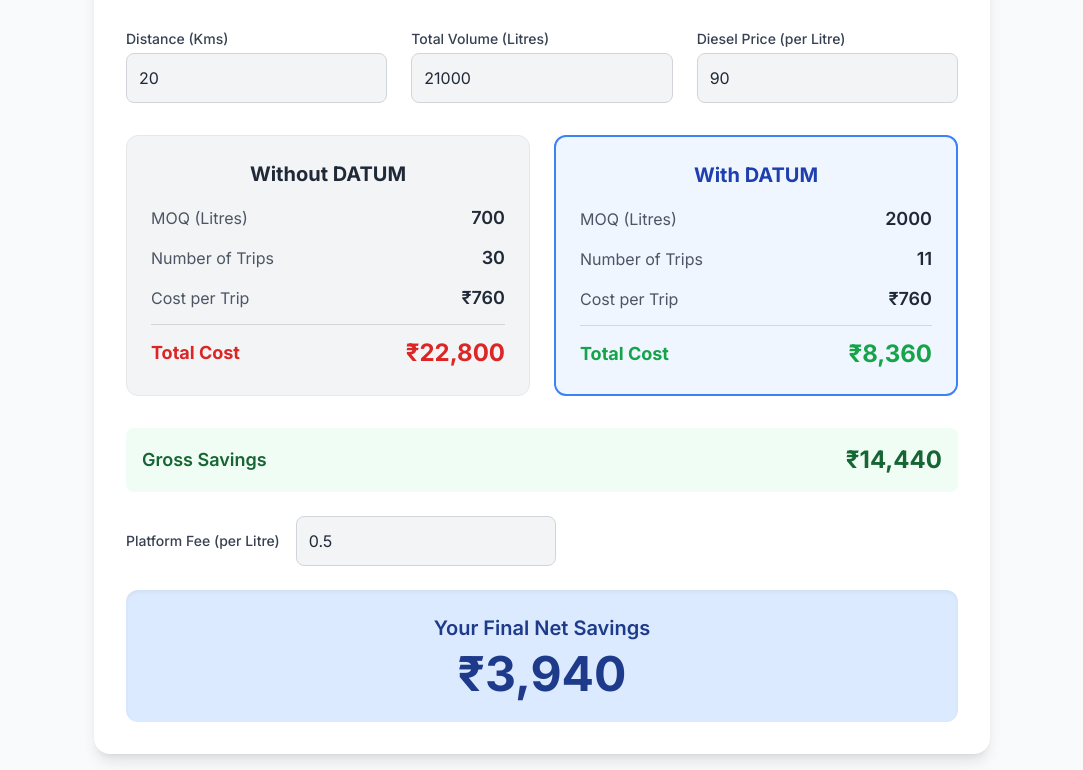
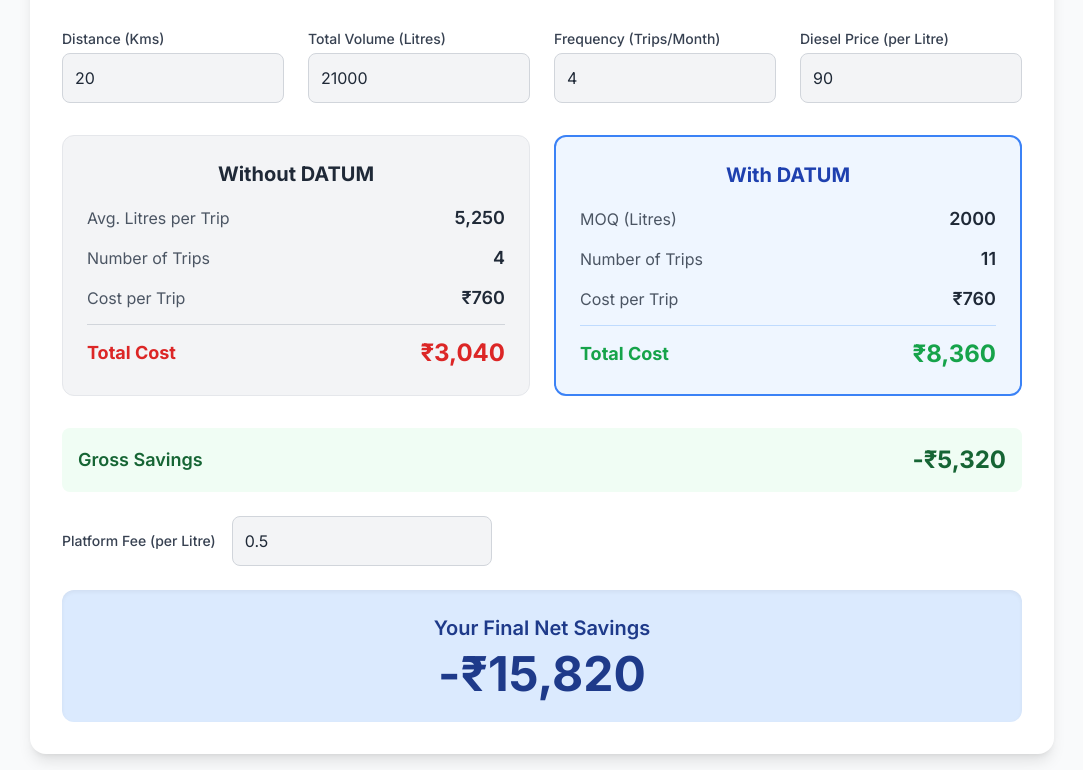
Before and after one commit to darshanmakwana41/datumsavingscalculator, a plain HTML site: page index.html in a window 1280 px wide. Shown: the part 123-893 px from the top of the page, without its empty margins (98-1181 px from the left). Drawn offline with nearby package versions, Linux system fonts and the light colour scheme.

Commit message:
Add files via upload

```diff
--- a/index.html
+++ b/index.html
@@ -22,7 +22,7 @@
 </head>
 <body class="bg-gray-50 text-gray-800 flex items-center justify-center min-h-screen p-4">
 
-    <div class="w-full max-w-4xl mx-auto bg-white p-6 sm:p-8 rounded-2xl shadow-lg">
+    <div class="w-full max-w-5xl mx-auto bg-white p-6 sm:p-8 rounded-2xl shadow-lg">
 
         <!-- Header -->
         <div class="text-center mb-8">
@@ -31,7 +31,7 @@
         </div>
 
         <!-- Inputs Section -->
-        <div class="grid grid-cols-1 md:grid-cols-3 gap-6 mb-8">
+        <div class="grid grid-cols-1 md:grid-cols-2 lg:grid-cols-4 gap-6 mb-8">
             <div>
                 <label for="distance" class="block text-sm font-medium text-gray-700 mb-1">Distance (Kms)</label>
                 <input type="number" id="distance" value="20" class="w-full p-3 bg-gray-100 border border-gray-300 rounded-lg focus:ring-2 focus:ring-blue-500 focus:border-blue-500 transition" placeholder="e.g., 20">
@@ -39,6 +39,10 @@
             <div>
                 <label for="totalVolume" class="block text-sm font-medium text-gray-700 mb-1">Total Volume (Litres)</label>
                 <input type="number" id="totalVolume" value="21000" class="w-full p-3 bg-gray-100 border border-gray-300 rounded-lg focus:ring-2 focus:ring-blue-500 focus:border-blue-500 transition" placeholder="e.g., 21000">
+            </div>
+             <div>
+                <label for="frequency" class="block text-sm font-medium text-gray-700 mb-1">Frequency (Trips/Month)</label>
+                <input type="number" id="frequency" value="4" class="w-full p-3 bg-gray-100 border border-gray-300 rounded-lg focus:ring-2 focus:ring-blue-500 focus:border-blue-500 transition" placeholder="e.g., 4">
             </div>
             <div>
                 <label for="dieselPrice" class="block text-sm font-medium text-gray-700 mb-1">Diesel Price (per Litre)</label>
@@ -53,8 +57,8 @@
                 <h2 class="text-xl font-bold text-center mb-4 text-gray-800">Without DATUM</h2>
                 <div class="space-y-3">
                     <div class="flex justify-between items-center">
-                        <span class="text-gray-600">MOQ (Litres)</span>
-                        <span id="moqWithout" class="font-semibold text-lg">700</span>
+                        <span class="text-gray-600">Avg. Litres per Trip</span>
+                        <span id="moqWithout" class="font-semibold text-lg">0</span>
                     </div>
                     <div class="flex justify-between items-center">
                         <span class="text-gray-600">Number of Trips</span>
@@ -123,6 +127,7 @@
         // --- DOM Elements ---
         const distanceInput = document.getElementById('distance');
         const totalVolumeInput = document.getElementById('totalVolume');
+        const frequencyInput = document.getElementById('frequency');
         const dieselPriceInput = document.getElementById('dieselPrice');
         const platformFeeInput = document.getElementById('platformFee');
 
@@ -150,6 +155,7 @@
         function calculate() {
             const distance = parseFloat(distanceInput.value) || 0;
             const totalVolume = parseFloat(totalVolumeInput.value) || 0;
+            const frequency = parseFloat(frequencyInput.value) || 0;
             const dieselPrice = parseFloat(dieselPriceInput.value) || 0;
             const platformFee = parseFloat(platformFeeInput.value) || 0;
 
@@ -158,8 +164,8 @@
             const dynamicCostPerKm = fuelCostPerKm + OTHER_OPERATING_COST_PER_KM;
 
             // --- Calculations for "Without DATUM" ---
-            const moqWithout = totalVolume > 0 ? totalVolume / 30 : 0;
-            const tripsWithout = totalVolume > 0 ? 30 : 0;
+            const tripsWithout = frequency;
+            const moqWithout = frequency > 0 ? totalVolume / frequency : 0;
             const costPerTripWithout = distance * 2 * dynamicCostPerKm;
             const totalCostWithout = tripsWithout * costPerTripWithout;
 
@@ -225,6 +231,7 @@
         // --- Event Listeners ---
         distanceInput.addEventListener('input', calculate);
         totalVolumeInput.addEventListener('input', calculate);
+        frequencyInput.addEventListener('input', calculate);
         dieselPriceInput.addEventListener('input', calculate);
         platformFeeInput.addEventListener('input', calculate);
 
```
